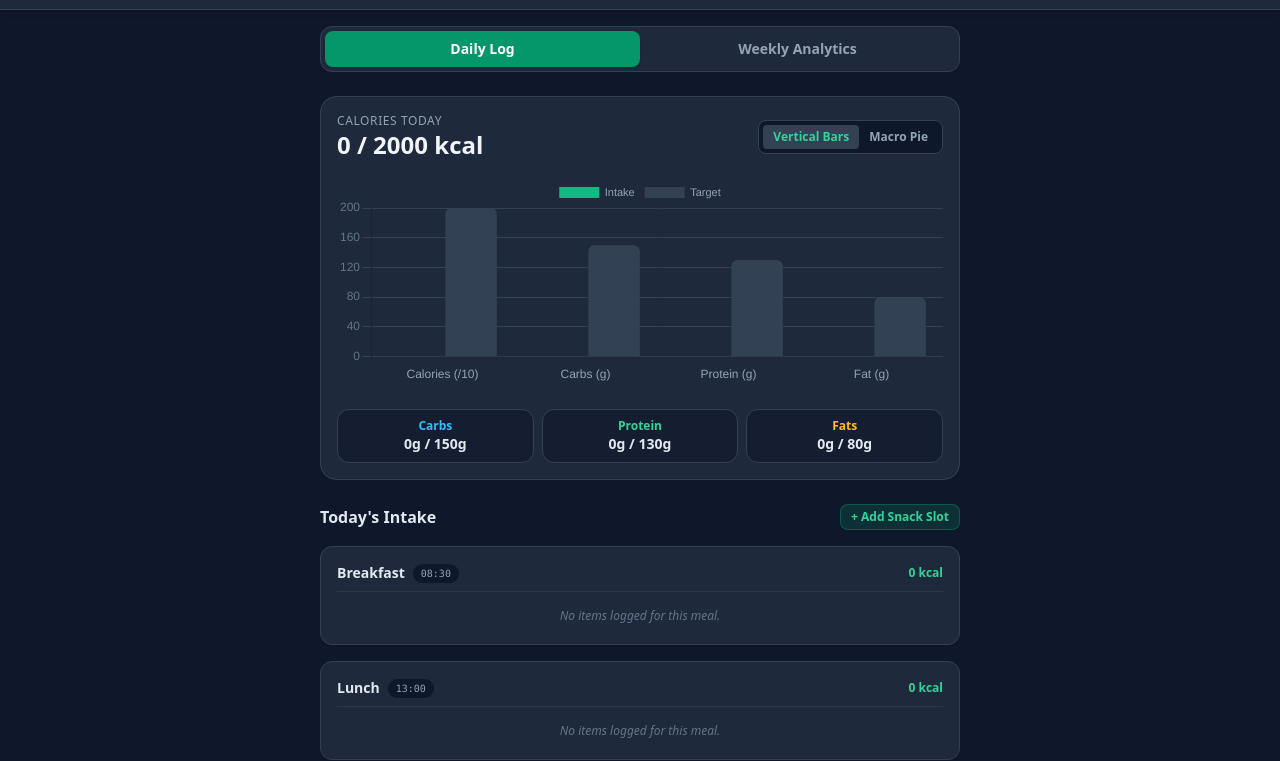
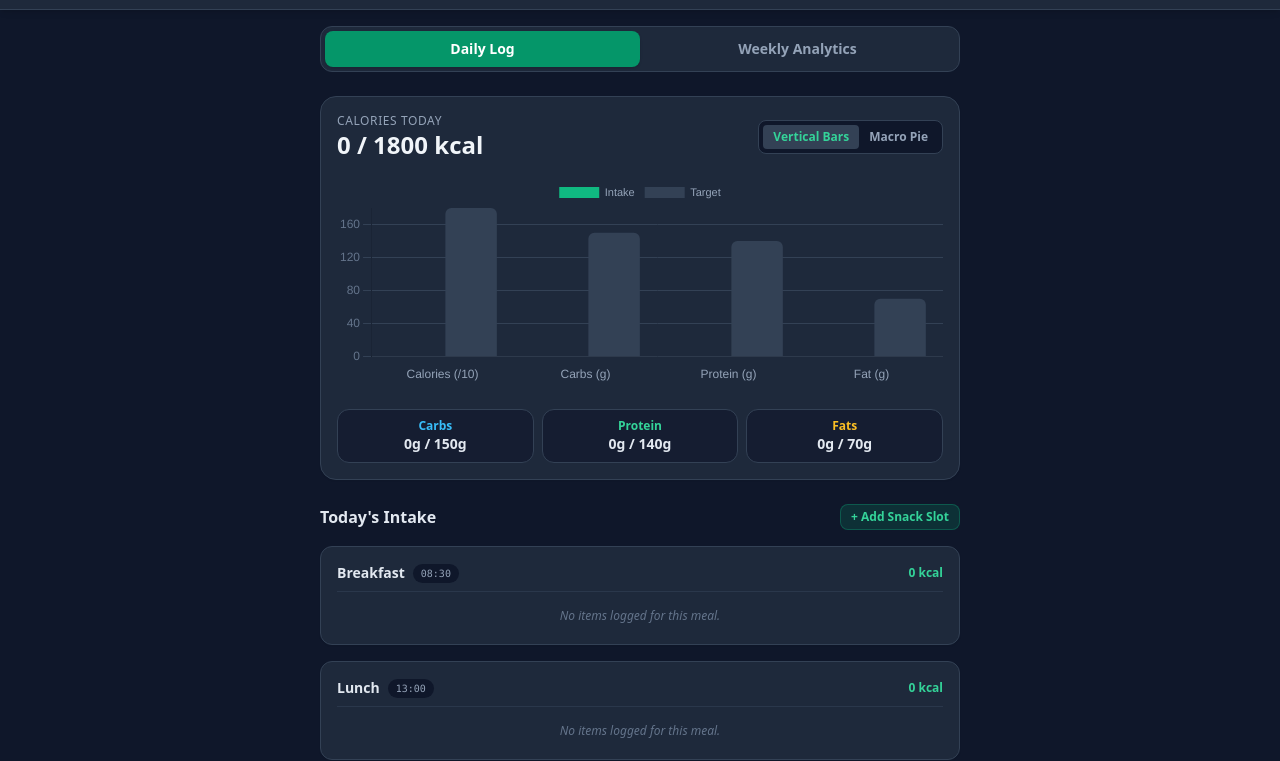
Before and after one commit to aleksapostolov/Macro-tracker, a plain HTML site: page index.html in a window 1280 px wide. Shown: the part 45-806 px from the top of the page. Drawn offline with nearby package versions, Linux system fonts and the light colour scheme.

Commit message:
Update index.html

```diff
--- a/index.html
+++ b/index.html
@@ -24,7 +24,7 @@
 
   <style>
     [x-cloak] { display: none !important; }
-    /* Hide scrollbars for app-like clean look */
+    /* Hide touch highlights & selections for a native app feel */
     body {
       -webkit-tap-highlight-color: transparent;
       user-select: none;
@@ -213,7 +213,8 @@
         jsonInput: '',
         chartInstance: null,
 
-        targets: { calories: 2000, carbs: 150, protein: 130, fat: 80 },
+        // Updated Macro Targets: 1,800 kcal | 150g Carbs | 140g Protein | 70g Fat
+        targets: { calories: 1800, carbs: 150, protein: 140, fat: 70 },
 
         meals: [
           { type: 'breakfast', time: '08:30', items: [] },
```
